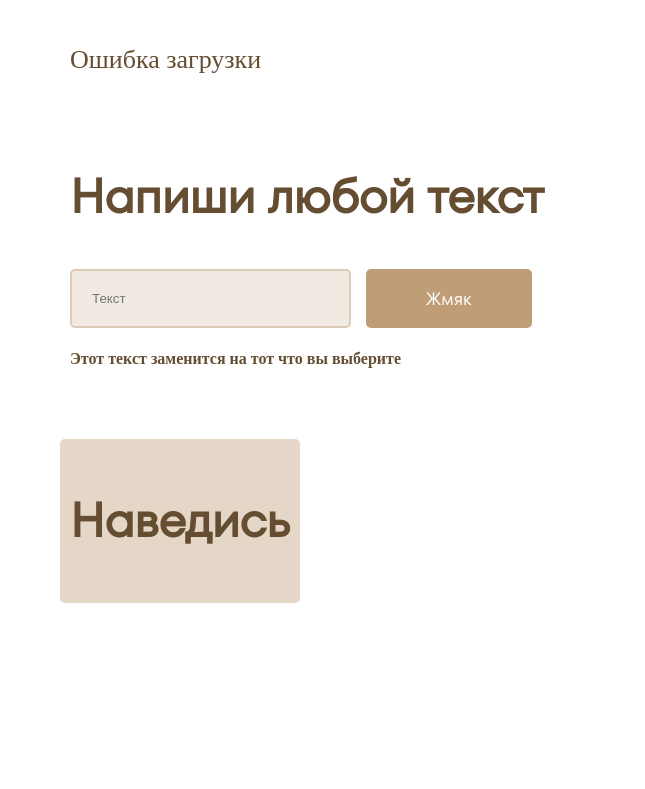
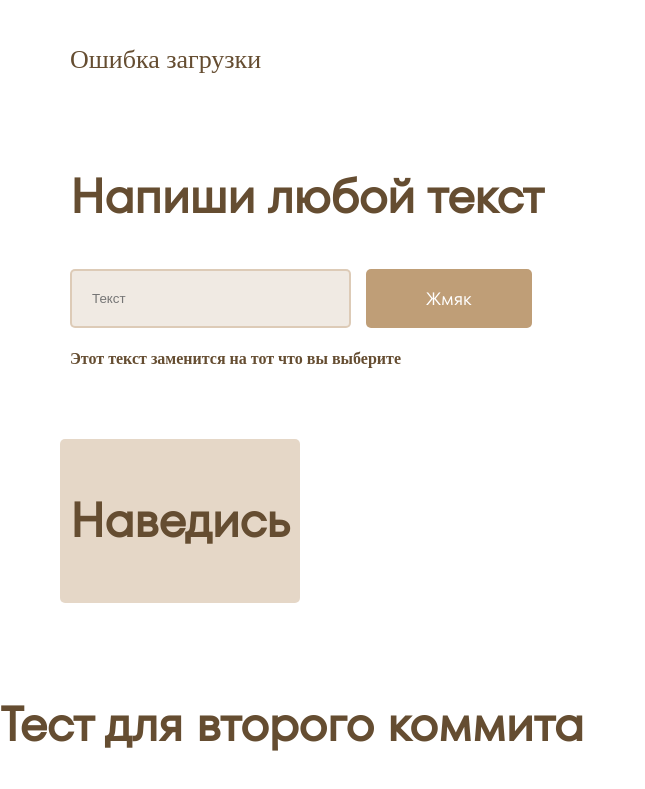
Before and after one commit to BismuthALT/FirstGit, a plain HTML site: page index.html in a window 1280 px wide. Shown: the part 2126-2915 px from the top of the page, without its empty margins (0-645 px from the left). Before the commit the page ends 2779 px from the top, so only its background shows below. Drawn offline with Linux system fonts and the light colour scheme; no server answers.

Commit message:
Второй коммит - создал h3 тэг

```diff
--- a/index.html
+++ b/index.html
@@ -142,6 +142,8 @@
             <h3 id="mouseover">Наведись</h3>
     </section>
 
+    <h3>Тест для второго коммита</h3>
+
 
 
 
```
